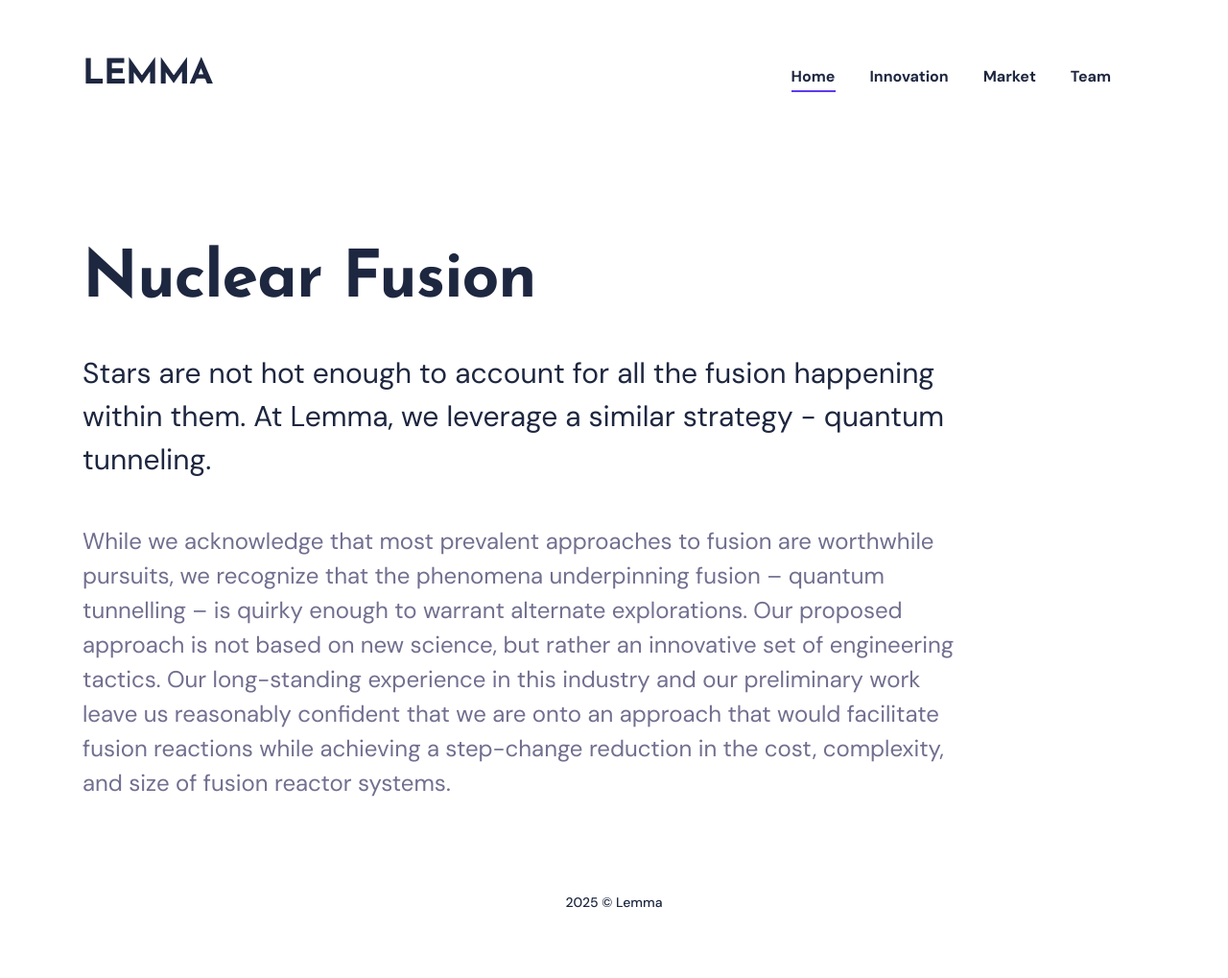
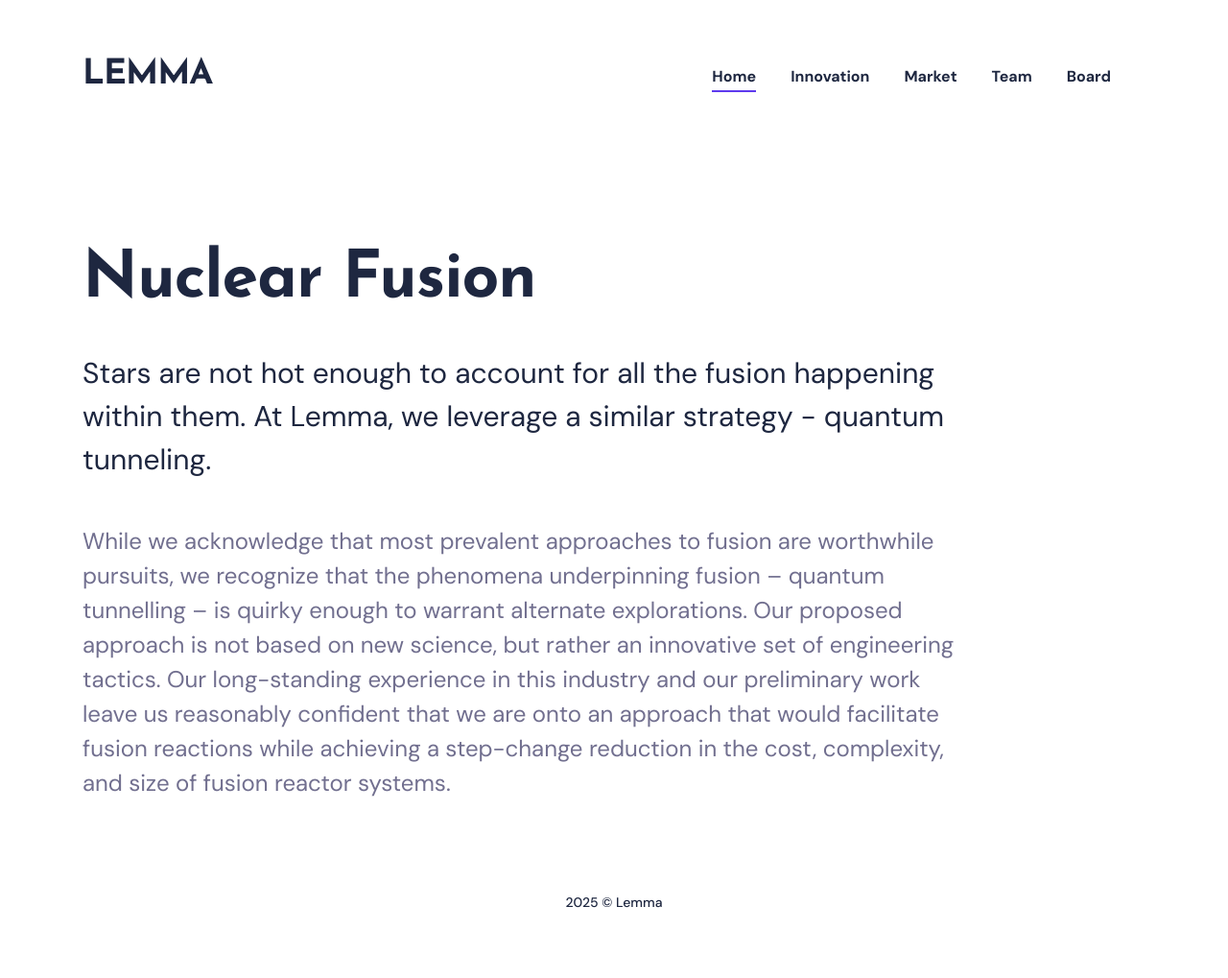
Before and after one commit to wildremote/wildremote.github.io, a Jekyll site: the page built from index.html, in a window 1280 px wide. Shown: the whole page at 96% size. Built offline with Jekyll 4.4.1, drawn with Linux system fonts in a browser that asks for light colours; nearby versions of some CDN libraries.

Commit message:
added board to menu settings
added board to menu settings

```diff
--- a/_data/settings.yml
+++ b/_data/settings.yml
@@ -20,6 +20,8 @@ menu__settings:
       url: '/market/'
     - title: 'Team'
       url: '/team/'
+    - title: 'Board'
+      url: '/board/'
 #    - title: 'Contact'
 #      url: '/contact/'
 #    - title: 'Elements'
```
